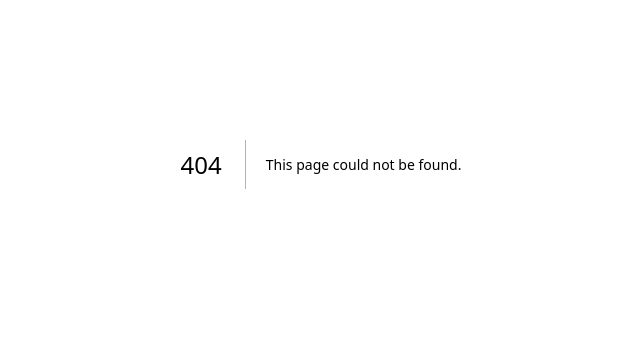
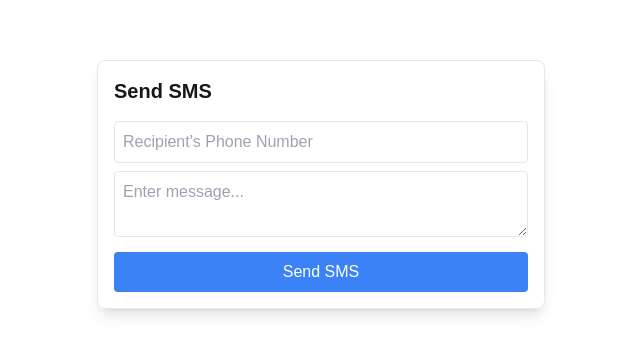
Before and after one commit to Collaborative-Open-Source-Projects/CrisisCompass, a Next.js app: page /test-twilio in a window 1280 px wide. Before the commit this address had no page. Shown: the part 236-590 px from the top of the page, without its empty margins (319-959 px from the left). Built offline with nearby package versions, Linux system fonts and the light colour scheme.

Commit message:
twilio send sms

```diff
--- /dev/null
+++ b/app/api/twilio/send-sms/route.js
@@ -0,0 +1,23 @@
+import { NextResponse } from "next/server";
+import twilio from "twilio";
+
+export async function POST(req) {
+  try {
+    const { to, message } = await req.json();
+
+    const client = twilio(
+      process.env.TWILIO_ACCOUNT_SID,
+      process.env.TWILIO_AUTH_TOKEN
+    );
+
+    const response = await client.messages.create({
+      body: message,
+      from: process.env.TWILIO_PHONE_NUMBER,
+      to: to,
+    });
+
+    return NextResponse.json({ success: true, sid: response.sid });
+  } catch (error) {
+    return NextResponse.json({ success: false, error: error.message }, { status: 500 });
+  }
+}
--- /dev/null
+++ b/app/components/ui/SendMessage.js
@@ -0,0 +1,62 @@
+"use client";
+import { useState } from "react";
+
+const SendMessage = () => {
+  const [phoneNumber, setPhoneNumber] = useState("");
+  const [message, setMessage] = useState("");
+  const [status, setStatus] = useState("");
+
+  const sendMessage = async (e) => {
+    e.preventDefault();
+    setStatus("Sending...");
+
+    try {
+      const res = await fetch("/api/twilio/send-sms", {
+        method: "POST",
+        headers: { "Content-Type": "application/json" },
+        body: JSON.stringify({ to: phoneNumber, message }),
+      });
+
+      const data = await res.json();
+      if (data.success) {
+        setStatus("Message sent successfully!");
+      } else {
+        setStatus("Failed to send message.");
+      }
+    } catch (error) {
+      setStatus("Error sending message.");
+    }
+  };
+
+  return (
+    <div className="max-w-md mx-auto mt-10 p-4 border rounded-lg shadow-lg">
+      <h2 className="text-xl font-bold mb-4">Send SMS</h2>
+      <form onSubmit={sendMessage}>
+        <input
+          type="tel"
+          placeholder="Recipient's Phone Number"
+          value={phoneNumber}
+          onChange={(e) => setPhoneNumber(e.target.value)}
+          className="w-full p-2 border rounded mb-2"
+          required
+        />
+        <textarea
+          placeholder="Enter message..."
+          value={message}
+          onChange={(e) => setMessage(e.target.value)}
+          className="w-full p-2 border rounded mb-2"
+          required
+        ></textarea>
+        <button
+          type="submit"
+          className="w-full bg-blue-500 text-white p-2 rounded"
+        >
+          Send SMS
+        </button>
+      </form>
+      {status && <p className="mt-2 text-sm text-gray-700">{status}</p>}
+    </div>
+  );
+};
+
+export default SendMessage;
--- /dev/null
+++ b/app/test-twilio/page.js
@@ -0,0 +1,9 @@
+import SendMessage from "../components/ui/SendMessage";
+
+export default function Home() {
+  return (
+    <main className="flex justify-center items-center h-screen">
+      <SendMessage />
+    </main>
+  );
+}
```
Also changed, not shown: package.json (+5 -4 lines), 1 other file (tests, documents, lock files or other folders).
